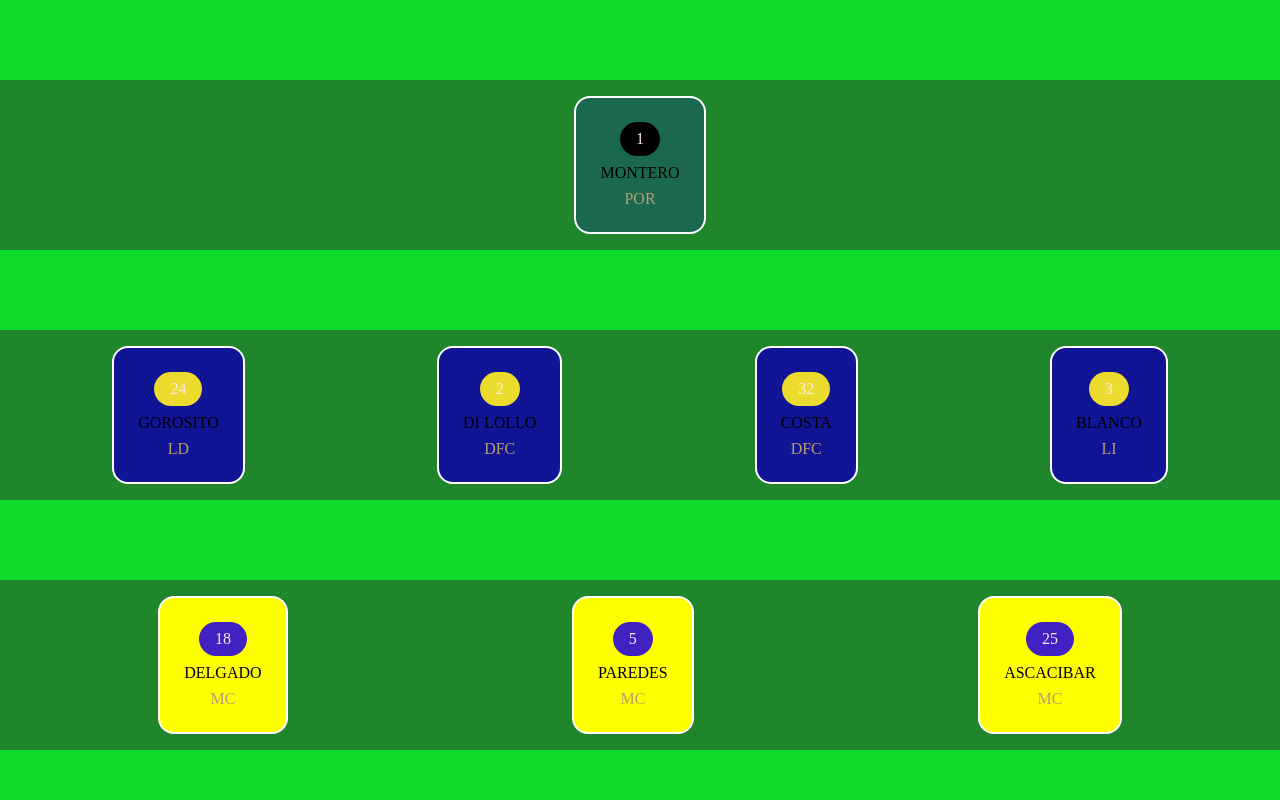
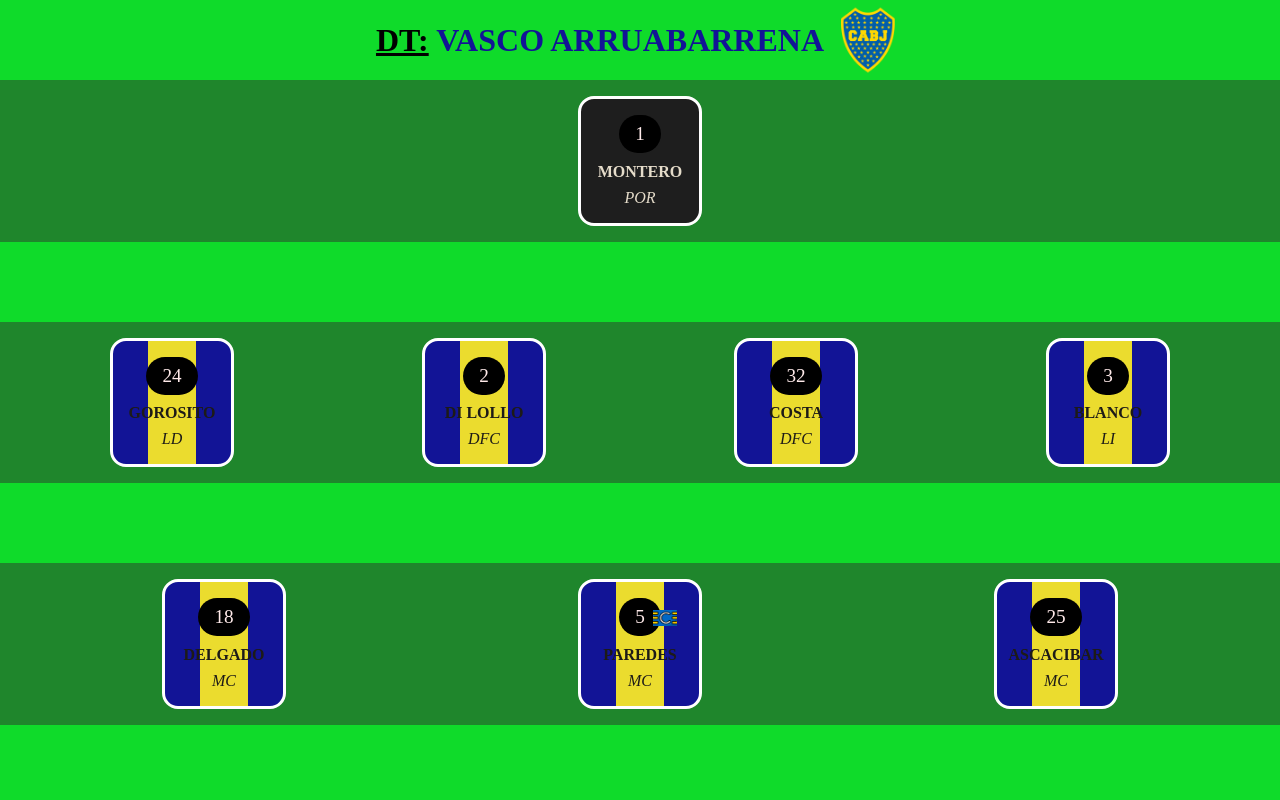
Before and after one commit to Uriel-Abud/FRONT2, a plain HTML site: page index.html in a window 1280 px wide. Shown: the top 800 px of the page. Drawn offline with Linux system fonts and the light colour scheme.

```diff
--- a/index.html
+++ b/index.html
@@ -9,15 +9,16 @@
 <body>
     <main id="lacancha">
         <section class="verdeclaro">
-
+            <img id="escudoboca" src="escudo Boca.png" alt="Escudo de Boca">
+            <p id="dt"><span id="subrayado">DT:</span> <span id="colordt">VASCO ARRUABARRENA</span></p>
         </section>
 
         <section class="verdeoscuro">
 
             <div class="cuadradojugador" id="arquero">
-            <p class="números" id="el1">1</p>
+            <p class="números">1</p>
             <p class="letrasblancas" id="montero">MONTERO</p>
-            <p class="posiciones">POR</p>
+            <p class="posiciones" id="posiciónarquero">POR</p>
             </div>
 
         </section>
@@ -58,20 +59,23 @@
 
         <section class="verdeoscuro">
 
-            <div class="cuadradojugador" id="amarillo">
-                <p class="números" id="azul">18</p>
+            <div class="cuadradojugador">
+                <p class="números">18</p>
                 <p class="letrasblancas" id="delgado">DELGADO</p>
                 <p class="posiciones">MC</p>
                 </div>
 
-            <div class="cuadradojugador" id="amarillo">
-                <p class="números" id="azul">5</p>
+            <div class="cuadradojugador">
+                <div id="númeroycapitán">
+                <p class="números">5</p>
+                <img id="logocapitán" src="logo capitán.png" alt="Logo de capitán">
+                </div>
                 <p class="letrasblancas" id="paredes">PAREDES</p>
                 <p class="posiciones">MC</p>
                 </div>
 
-            <div class="cuadradojugador" id="amarillo">
-                <p class="números" id="azul">25</p>
+            <div class="cuadradojugador">
+                <p class="números">25</p>
                 <p class="letrasblancas" id="ascacibar">ASCACIBAR</p>
                 <p class="posiciones">MC</p>
                 </div>
--- a/style.css
+++ b/style.css
@@ -19,6 +19,12 @@ body {
     background-color: rgb(15, 219, 42);
     width: 100%;
     height: 5rem;
+    display: flex;
+    flex-direction: row-reverse;
+    justify-content: center;
+    align-items: center;
+    position: relative;
+    gap: 0.5rem;
 }
 
 .verdeoscuro {
@@ -32,47 +38,88 @@ body {
     align-items: center;
 }
 
+#escudoboca {
+    width: 4.5rem;
+    height: 4.5rem;
+}
+
+#dt {
+    font-weight: bold;
+    font-size: 2rem;
+}
+
+#subrayado {
+    text-decoration: underline;
+}
+
+#colordt {
+    color: rgb(18, 20, 150);
+}
+
 .cuadradojugador {
-    width: auto;
+    width: 10%;
     height: auto;
-    padding: 1.5rem;
-    background-color: rgb(18, 20, 150);
+    padding: 1rem;
+    background-image: linear-gradient(to right,
+    rgb(18, 20, 150) 0% 30%,
+    #ebdc2e 30% 70%,
+    rgb(18, 20, 150) 70% 100%
+    );
     display: flex;
     flex-direction: column;
     justify-content: center;
     align-items: center;
-    border: 2px solid white;
+    border: 3px solid white;
     border-radius: 1rem;
     gap: 0.5rem;
 }
 
 #arquero {
-    background-color: #1a684f;
-}
-
-#amarillo {
-    background-color: yellow;
+    background-image: none;
+    background-color: #1e1e1e;
 }
 
 .números {
     color: #ffeaea;
-    background-color: #ebdc2e;
+    background-color: black;
     padding: 0.5rem 1rem 0.5rem 1rem;
-    border-radius: 30px;
-}
-
-#el1 {
-    background-color: black;
-}
-
-#azul {
-    background-color: #4121c1;
+    border-radius: 80px;
+    font-size: 1.2rem;
+    margin-bottom: 0.1rem;
 }
 
 .letrasblancas {
-    color: #000000;
+    color: #1d1b17;
+    font-weight: bold;
 }
 
 .posiciones {
-    color: #b79e70;
+    color: #1d1b17;
+    font-style: italic;
 }
+
+#montero {
+    color: #e5dcca;
+    font-weight: bold;
+}
+
+#posiciónarquero {
+    color: #e5dcca;
+    font-style: italic;
+}
+
+#númeroycapitán {
+    display: flex;
+    flex-direction: row;
+    justify-content: center;
+    align-items: center;
+    position: relative;
+    width: 100%;
+}
+
+#logocapitán {
+    width: 1.5rem;
+    height: 1rem;
+    position: absolute;
+    left: 65%;
+}
```
Also changed, not shown: escudo Boca.png (added), logo capitán.png (added).
